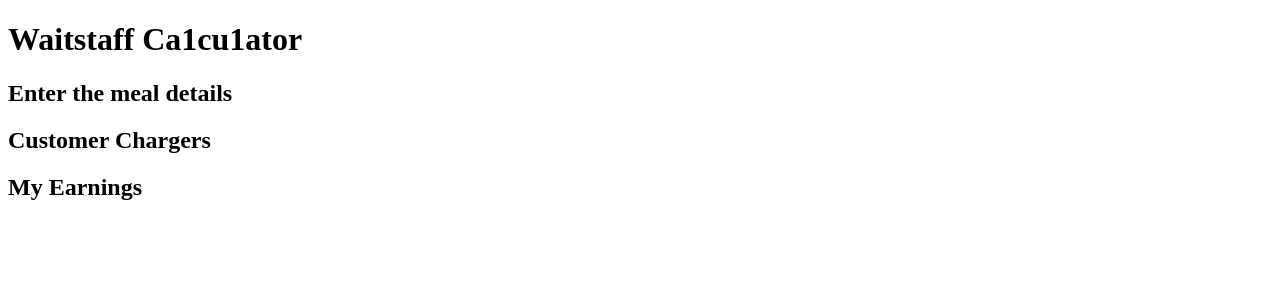
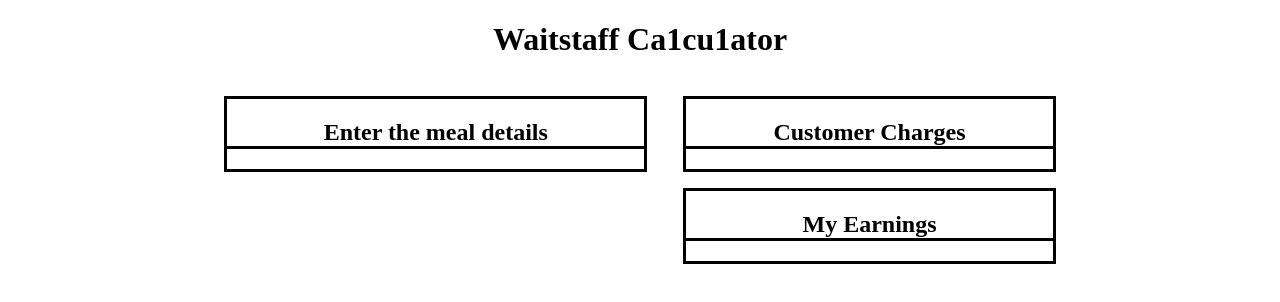
Before and after one commit to tbone849/waitstaff-calc, a plain HTML site: page index.html in a window 1280 px wide. Drawn offline with nearby package versions, Linux system fonts and the light colour scheme; some packages are replaced by stand-ins of ours.

Commit message:
Structure section placement.

```diff
--- a/css/styles.css
+++ b/css/styles.css
@@ -0,0 +1,31 @@
+header {
+	text-align: center;
+}
+
+.container {
+	width: 80%;
+	margin: 0 auto;
+	text-align: center;
+}
+
+.inner-container {
+	display: inline-block;
+	vertical-align: top;
+}
+
+.component {
+	border: solid 3px;
+	margin: 1em;
+}
+
+.title {
+	border-bottom: solid 3px;
+}
+
+#left-container {
+	width: 45%;
+}
+
+#right-container {
+	width: 40%;
+}
--- a/index.html
+++ b/index.html
@@ -3,24 +3,28 @@
 <head>
 	<meta charset="UTF-8">
 	<title>Waitstaff Calculator</title>
-	<link rel="stylesheet" type="text/css" href="css/styles.css">
 	<script src="https://ajax.googleapis.com/ajax/libs/angularjs/1.3.15/angular.min.js"></script>
 	<script src="https://ajax.googleapis.com/ajax/libs/angularjs/1.3.15/angular-messages.js"></script>
+	<link rel="stylesheet" type="text/css" href="css/styles.css">
 </head>
 <body>
 	<header>
 		<h1>Waitstaff Ca1cu1ator</h1>
 	</header>
-	<section class="meal-details">
-		<h2>Enter the meal details</h2>
-	</section>
-	<section>
-		<article class="customer-charges">
-			<h2>Customer Chargers</h2>
-		</article>
-		<article class="earnings">
-			<h2>My Earnings</h2>
-		</article>
-	</section>
+	<div class="container">
+		<div id="left-container" class="inner-container">
+			<section id="meal-details" class="component">
+				<h2 class="title">Enter the meal details</h2>
+			</section>
+		</div>
+		<div id="right-container" class="inner-container">
+			<section id="charges" class="component">
+				<h2 class="title">Customer Charges</h2>
+			</section>
+			<section id="earnings" class="component">
+				<h2 class="title">My Earnings</h2>
+			</section>
+		</div>
+	</div>
 </body>
 </html>
```
